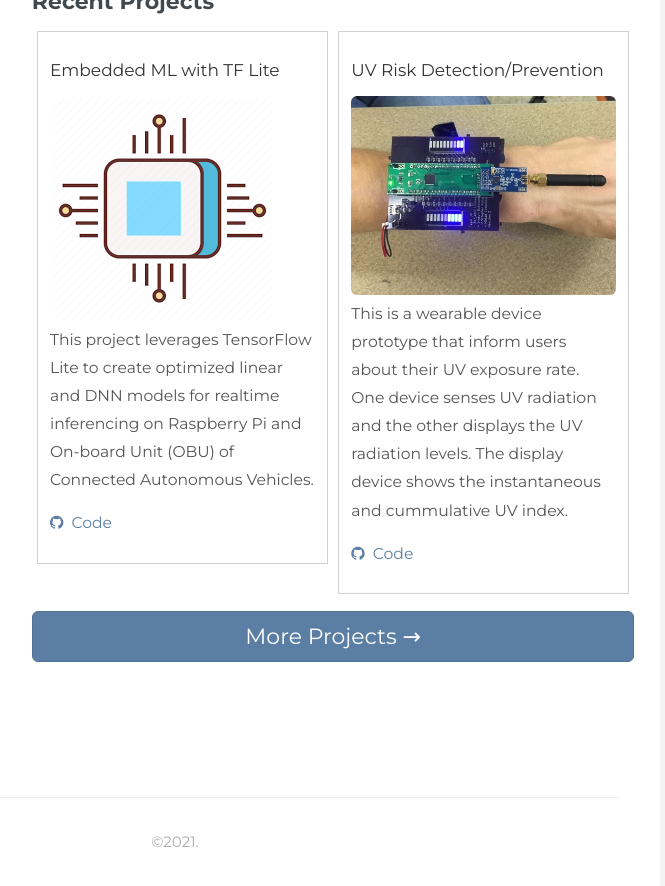
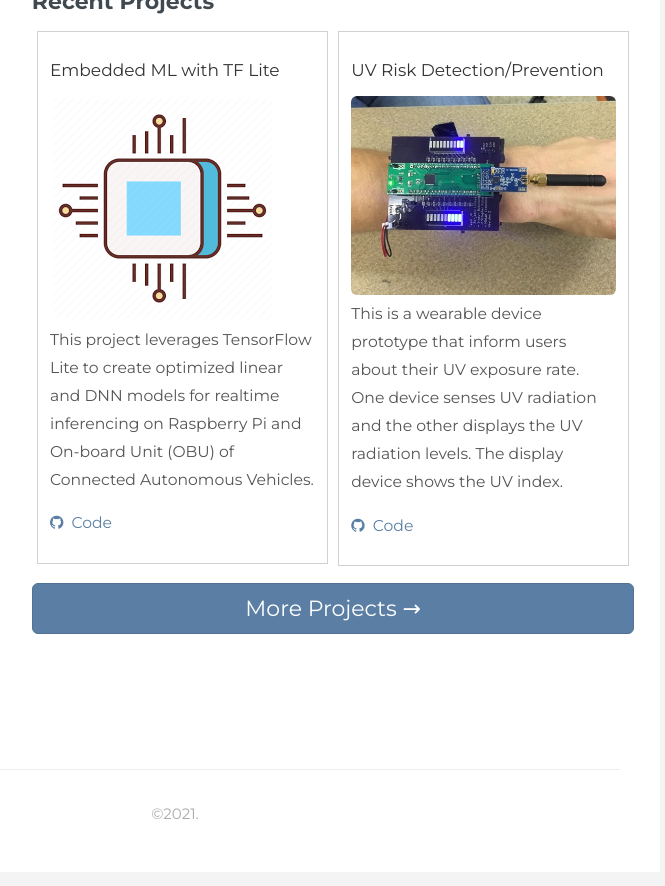
Before and after one commit to simeonbabatunde/simeonbabatunde.github.io, a Jekyll site: the page built from index.html, in a window 1280 px wide and 900 px high, scrolled down 1390 px. Shown: the top 886 px of the window, without its empty margins (465-1130 px from the left). Built offline with Jekyll 4.4.1, drawn with Linux system fonts in a browser that asks for light colours; nearby versions of some CDN libraries; comment, search, counter and statistics services are not loaded.

Commit message:
Updated index page

```diff
--- a/index.html
+++ b/index.html
@@ -70,7 +70,7 @@
 		        <img src="/assets/img/uv.jpeg" alt="UV Detection">
 		        <p>
 		            This is a wearable device prototype that inform users about their UV exposure rate. One device
-                senses UV radiation and the other displays the UV radiation levels. The display device shows the instantaneous and cummulative UV index.
+                senses UV radiation and the other displays the UV radiation levels. The display device shows the UV index.
 		        </p>
             <p class="portfolio-links">
 		            <a href="https://github.com/simeonbabatunde/uv_risk_detection_and_prevention"  target="_blank">
```
